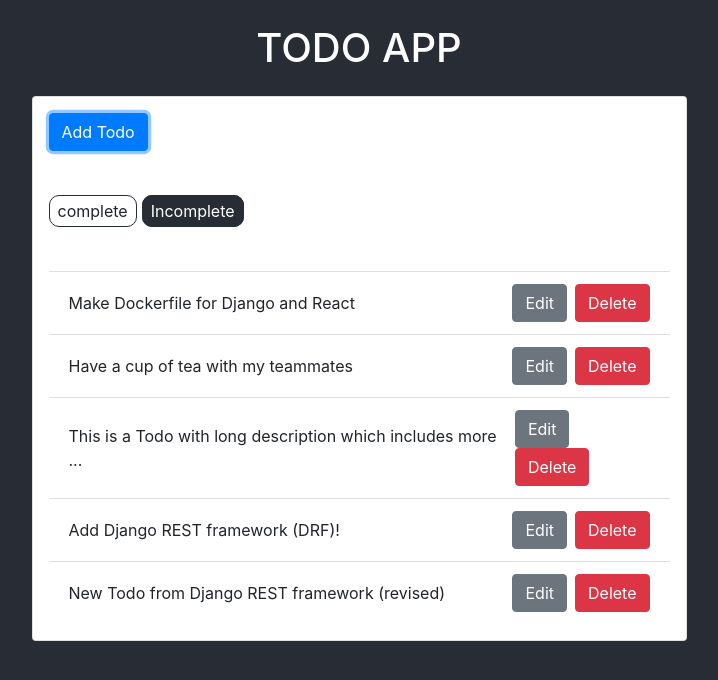
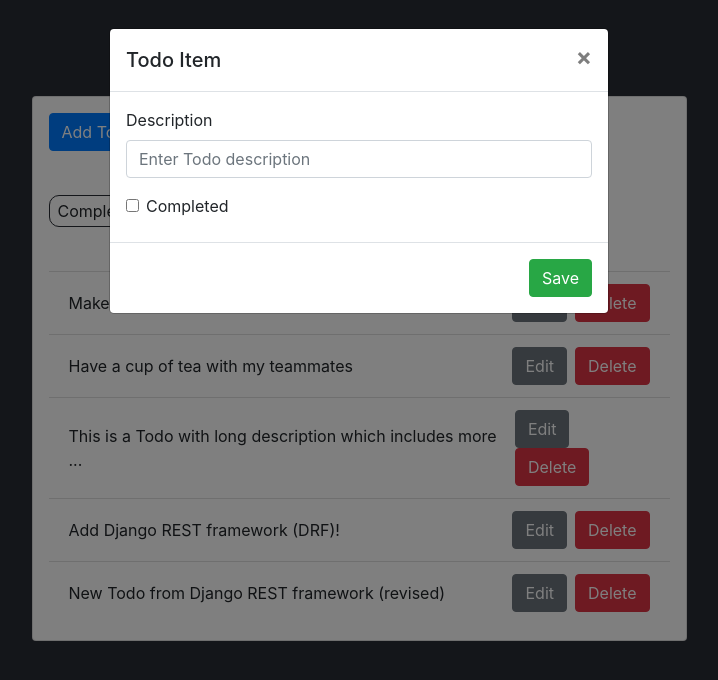
Before and after one commit to yoobato/HelloWorld, a React (Create React App) app in the folder frontend/: page / in a window 1280 px wide. Both pictures are taken after a click on the button "Add Todo". Shown: the top 680 px of the page, without its empty margins (281-999 px from the left). Built offline with nearby package versions, Linux system fonts and the light colour scheme.

Commit message:
[frontend] TODO Modal 추가

```diff
--- a/frontend/src/App.js
+++ b/frontend/src/App.js
@@ -1,4 +1,5 @@
 import React, { Component } from 'react';
+import Modal from './components/Modal';
 
 const todoItems = [
     {
@@ -32,10 +33,34 @@
     constructor(props) {
         super(props);
         this.state = {
+            modal: false,
             viewCompleted: false,
+            activeItem: {
+                description: "",
+                completed: false
+            },
             todoList: todoItems
         };
-    }
+    };
+
+    toggle = () => {
+        this.setState({ modal: !this.state.modal });
+    };
+    handleSubmit = item => {
+        this.toggle();
+        alert("Save: " + JSON.stringify(item));
+    };
+    handleDelete = item => {
+        alert("Delete: " + JSON.stringify(item));
+    };
+    createItem = () => {
+        const item = { description: "", completed: false };
+        this.setState({ activeItem: item, modal: !this.state.modal });
+    };
+    editItem = item => {
+        this.setState({ activeItem: item, modal: !this.state.modal });
+    };
+
     displayCompleted = status => {
         if (status) {
             return this.setState({ viewCompleted: true });
@@ -50,7 +75,7 @@
                     onClick={() => this.displayCompleted(true)}
                     className={this.state.viewCompleted ? "active" : ""}
                 >
-                    complete
+                    Complete
                 </span>
                 <span
                     onClick={() => this.displayCompleted(false)}
@@ -78,8 +103,18 @@
                     {item.description.length > 57 ? item.description.substr(0, 57) + '...' : item.description}
                 </span>
                 <span>
-                    <button className="btn btn-secondary mr-2"> Edit </button>
-                    <button className="btn btn-danger">Delete </button>
+                    <button
+                        onClick={() => this.editItem(item)}
+                        className="btn btn-secondary mr-2"
+                    >
+                        Edit
+                    </button>
+                    <button
+                        onClick={() => this.handleDelete(item)}
+                        className="btn btn-danger"
+                    >
+                        Delete
+                    </button>
                 </span>
             </li>
         ));
@@ -92,7 +127,12 @@
                     <div className="col-md-6 col-sm-10 mx-auto p-0">
                         <div className="card p-3">
                             <div>
-                                <button className="btn btn-primary">Add Todo</button>
+                                <button
+                                    onClick={this.createItem}
+                                    className="btn btn-primary"
+                                >
+                                    Add Todo
+                                </button>
                             </div>
                             {this.renderTabList()}
                             <ul className="list-group list-group-flush">
@@ -101,6 +141,13 @@
                         </div>
                     </div>
                 </div>
+                {this.state.modal ? (
+                    <Modal
+                        activeItem={this.state.activeItem}
+                        toggle={this.toggle}
+                        onSave={this.handleSubmit}
+                    />
+                ) : null}
             </main>
         );
     };
--- a/frontend/src/components/Modal.js
+++ b/frontend/src/components/Modal.js
@@ -0,0 +1,72 @@
+import React, { Component } from 'react';
+import {
+    Button,
+    Modal,
+    ModalHeader,
+    ModalBody,
+    ModalFooter,
+    Form,
+    FormGroup,
+    Input,
+    Label
+} from 'reactstrap';
+
+export default class CustomModal extends Component {
+    constructor(props) {
+        super(props);
+        this.state = {
+            activeItem: this.props.activeItem
+        };
+    };
+
+    handleChange = e => {
+        let { name, value } = e.target;
+
+        if (e.target.type == "checkbox") {
+            value = e.target.checked;
+        }
+
+        const activeItem = { ...this.state.activeItem, [name]: value };
+        this.setState({ activeItem });
+    };
+
+    render () {
+        const { toggle, onSave } = this.props;
+
+        return (
+            <Modal isOpen={true} toggle={true}>
+                <ModalHeader toggle={toggle}> Todo Item </ModalHeader>
+                <ModalBody>
+                    <Form>
+                        <FormGroup>
+                            <Label for="description">Description</Label>
+                            <Input
+                                type="text"
+                                name="description"
+                                value={this.state.activeItem.description}
+                                onChange={this.handleChange}
+                                placeholder="Enter Todo description"
+                            />
+                        </FormGroup>
+                        <FormGroup check>
+                            <Label for="completed">
+                                <Input
+                                    type="checkbox"
+                                    name="completed"
+                                    checked={this.state.activeItem.completed}
+                                    onChange={this.handleChange}
+                                />
+                                Completed
+                            </Label>
+                        </FormGroup>
+                    </Form>
+                </ModalBody>
+                <ModalFooter>
+                    <Button color="success" onClick={() => onSave(this.state.activeItem)}>
+                        Save
+                    </Button>
+                </ModalFooter>
+            </Modal>
+        );
+    };
+}
```
